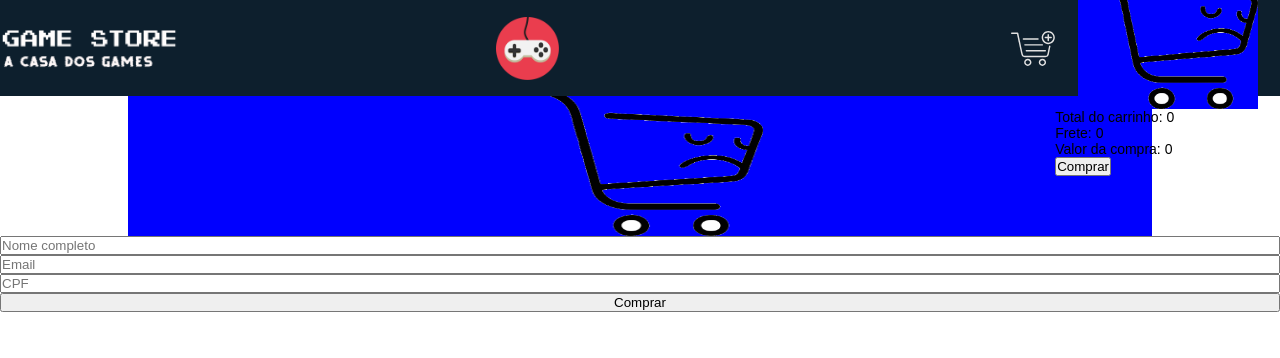
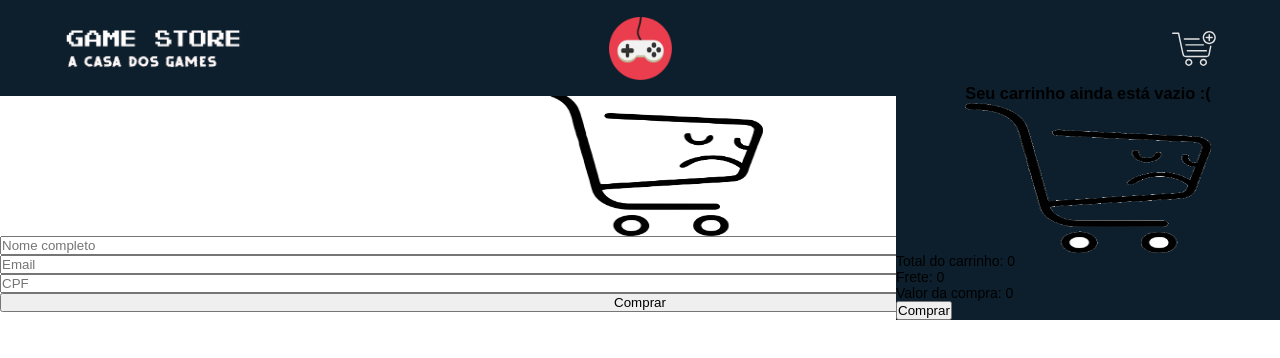
Before and after one commit to jiarguello/game-store, a React (Create React App) app: page /purchase in a window 1280 px wide. Both pictures are taken after a click on the picture 1194 px from the left and 48 px from the top of the page. Shown: the top 358 px of the page. Built offline with nearby package versions, Linux system fonts and the light colour scheme.

Commit message:
Finalizaçao do CSS do componente lista de produtos do carrinho de compras.

```diff
--- a/src/components/cartList/index.jsx
+++ b/src/components/cartList/index.jsx
@@ -4,6 +4,7 @@ import Context from '../../context';
 import EmptCart from '../../images/empty-cart.png';
 import { updateLocalStorage } from '../../services/updateLocalStorage';
 import formatPrice from '../../services/formatPrice';
+import Remove from '../../images/remove.png';
 
 const CartList = () => {
   const { cart, setCart } = useContext(Context);
@@ -37,9 +38,9 @@ const CartList = () => {
             <S.Description>
               <S.Text>{ name }</S.Text>
               <S.Text>{ formatPrice(price) }</S.Text>
-              <S.Text>Avaliação: { score }</S.Text>
+              <S.Text>Avaliação: { score } &#11088;</S.Text>
             </S.Description>
-            <S.RemoveButton onClick={ () => removeProduct(id) } >Remove</S.RemoveButton>
+            <S.Remove src={Remove} onClick={ () => removeProduct(id) } alt="Remover produto do carrinho" />
           </S.Card>
         ))
       }
--- a/src/components/cartList/styled.jsx
+++ b/src/components/cartList/styled.jsx
@@ -14,31 +14,48 @@ export const List = styled.section`
   flex-wrap: wrap;
   justify-content: center;
   align-items: center;
-  width: 80%;
+  width: 90%;
   margin: auto;
-  background-color: blue;
 `;
 
 export const Card = styled.main`
-  background-color: green;
+  background-color: white;
   display: flex;
-  justify-content: center;
+  justify-content: space-between;
   align-items: center;
-  width: 25%;
-  padding: 1em 0.5em;
+  width: 100%;
+  padding: 1em 0.8em;
   margin: 1em 0.5em;
   border-radius: 10px;
   min-width: 250px;
+
+  @media(min-width: 1024px) {
+    width: 35%;
+    min-width: 320px;
+    justify-content: space-between;
+  };
 `;
 
 export const Image = styled.img`
   height: 100%;
-  width: 100px;
+  width: 50px;
+
+  @media(min-width: 1024px) {
+    width: 70px;
+  };
 `;
 
 export const Description = styled.div`
   display: flex;
   flex-direction: column;
+  align-items: start;
+  justify-content: start;
+  width: 100%;
+  padding-left: 0.3em;
+
+  @media(min-width: 1024px) {
+    padding-left: 1em;
+  };
 `;
 
 export const Text = styled.p`
@@ -50,5 +67,6 @@ export const Text = styled.p`
   margin: 0;
 `;
 
-export const RemoveButton = styled.button`
+export const Remove = styled.img`
+  width: 30px;
 `;
--- a/src/components/cartMenu/index.jsx
+++ b/src/components/cartMenu/index.jsx
@@ -1,13 +1,14 @@
 import React from 'react';
 import CartList from '../cartList';
 import OrderSummary from '../orderSummary';
+import * as S from './styled';
 
 const CartMenu = () => {
   return (
-    <div>
+    <S.Section>
       <CartList />
       <OrderSummary />
-    </div>
+    </S.Section>
   );
 };
 
--- a/src/components/cartMenu/styled.jsx
+++ b/src/components/cartMenu/styled.jsx
@@ -0,0 +1,15 @@
+import styled from "styled-components";
+
+export const Section = styled.section`
+  position: fixed;
+  top: 0;
+  right: 0;
+  width: 90%;
+  margin-top: 6em;
+  padding: 0;
+  background-color: ${(props) => props.theme.background.header};
+
+  @media(min-width: 1024px) {
+    width: 30%;
+  };
+`;
```
